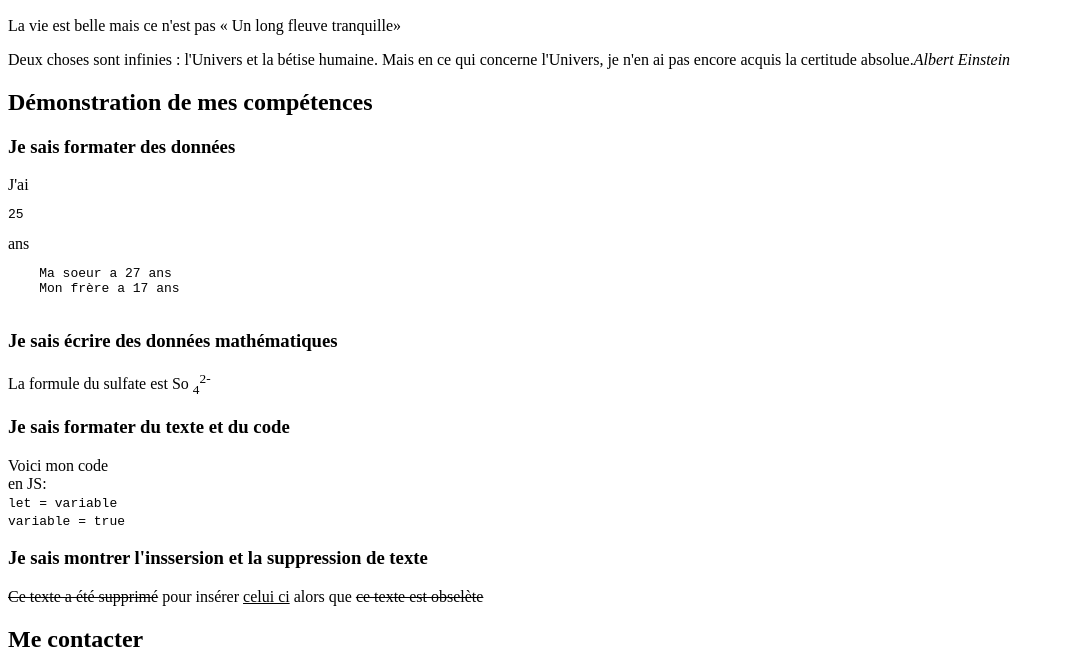
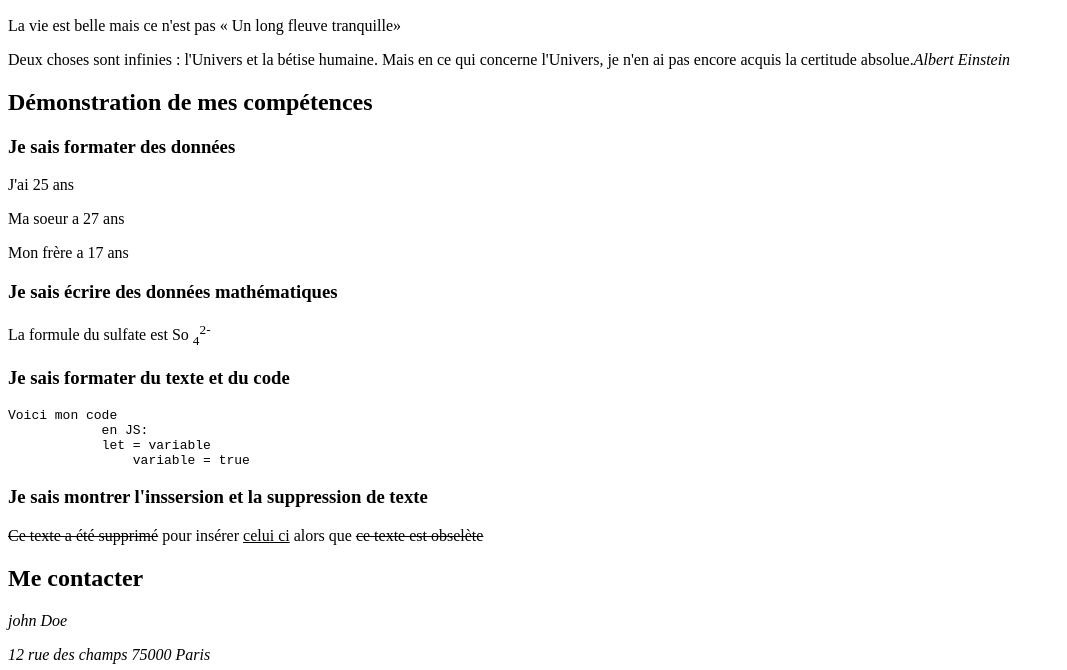
Before and after one commit to x-dcx-x/Les-balises, a plain HTML site: page index.html in a window 1280 px wide. Shown: the part 110-780 px from the top of the page, without its empty margins (0-1067 px from the left). Drawn offline with Linux system fonts and the light colour scheme.

Commit message:
3eme commit

```diff
--- a/index.html
+++ b/index.html
@@ -30,13 +30,15 @@
 
         <h3>Je sais formater des données</h3>
 
-        J'ai
-        <pre>25</pre>
-        ans
-        <pre>
-    Ma soeur a 27 ans
-    Mon frère a 17 ans
-    </pre>
+        <p>
+            <data value="25"> J'ai 25 ans</data>
+        </p>
+        <p>
+            <data value="27">Ma soeur a 27 ans</data>
+        </p>
+        <p>
+            <data value="17"> Mon frère a 17 ans</data>
+        </p>
     </section>
 
     <section>
@@ -47,7 +49,10 @@
 
         <h3>Je sais formater du texte et du code</h3>
 
-        <p>Voici mon code <br> en JS: <br> <code>let = variable <br> variable = true</code></p>
+        <pre>Voici mon code
+            en JS:
+            <code>let = variable
+                variable = true</code></pre>
 
 
         <h3>Je sais montrer l'inssersion et la suppression de texte</h3>
```
